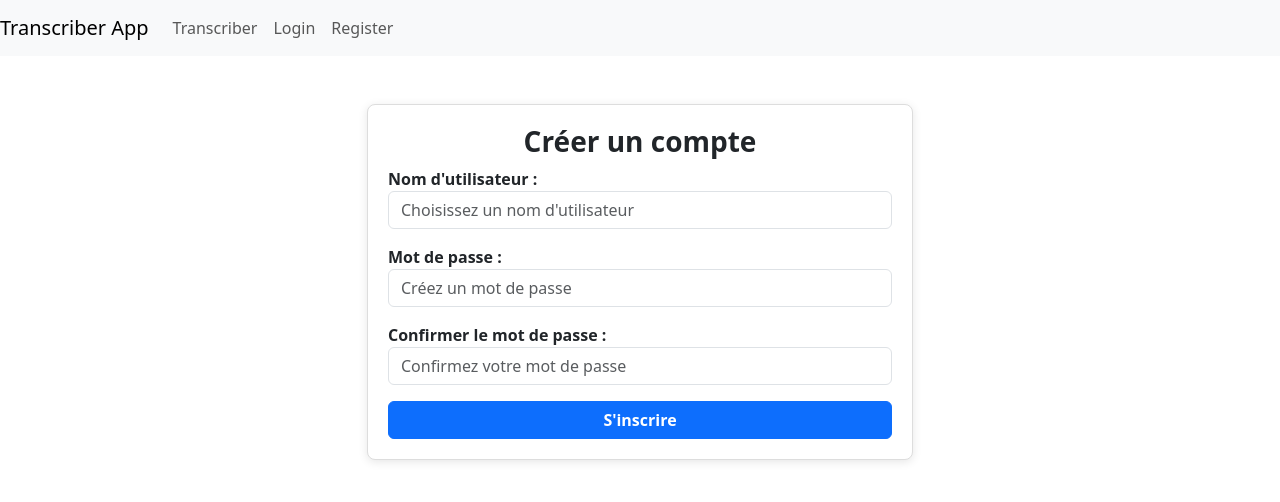
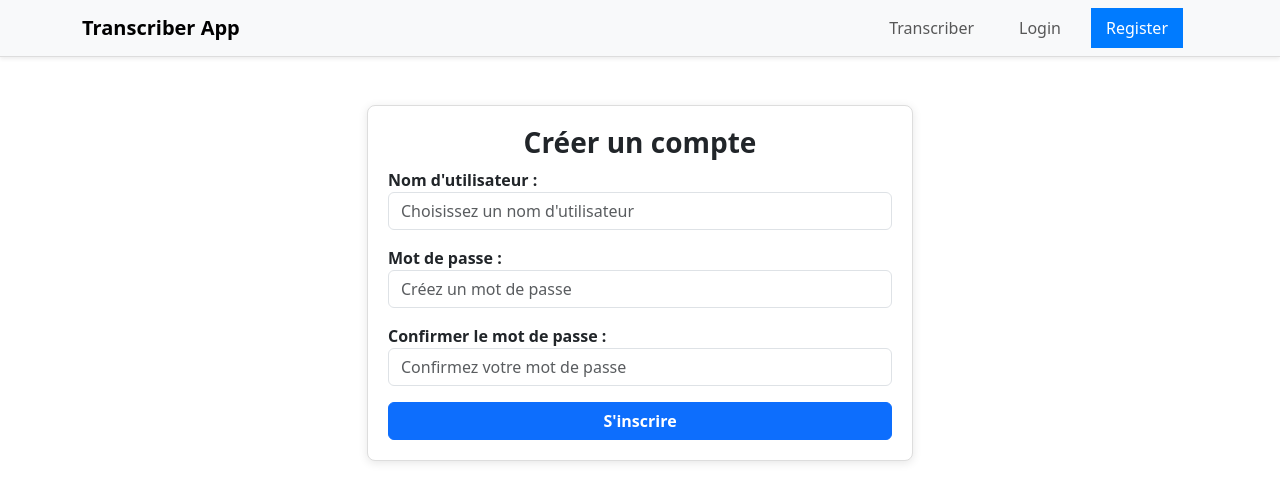
Before and after one commit to Shayan5422/Medical-transcribe, an Angular app in the folder audio-transcriber/: page /register in a window 1280 px wide. Shown: the top 502 px of the page. Built offline with nearby package versions, Linux system fonts and the light colour scheme.

Commit message:
more beautiful

```diff
--- a/audio-transcriber/src/app/app.component.css
+++ b/audio-transcriber/src/app/app.component.css
@@ -0,0 +1,50 @@
+/* اضافه کردن سایه به نوار ناوبری */
+.navbar {
+    border-bottom: 1px solid #ddd;
+  }
+
+  .navbar .navbar-toggler {
+    border-color: #ddd;
+  }
+
+  .navbar-nav .nav-link {
+    font-weight: 500;
+    padding: 8px 15px;
+  }
+
+  .navbar-nav .nav-link.active {
+    background-color: #007bff;
+    color: #fff;
+  }
+
+  .navbar-nav .nav-item {
+    margin-right: 15px;
+  }
+
+  .navbar-nav .nav-link:hover {
+    background-color: #f1f1f1;
+  }
+
+  .navbar-brand {
+    font-weight: bold;
+  }
+
+  .navbar-nav .nav-link.text-muted {
+    font-style: italic;
+    color: #6c757d;
+  }
+
+  .navbar-toggler-icon {
+    background-color: #007bff;
+  }
+
+  /* بهینه‌سازی برای نمایش در موبایل */
+  @media (max-width: 768px) {
+    .navbar-nav {
+      text-align: center;
+    }
+
+    .navbar-nav .nav-item {
+      margin-right: 0;
+    }
+  }
--- a/audio-transcriber/src/app/app.component.html
+++ b/audio-transcriber/src/app/app.component.html
@@ -1,23 +1,29 @@
-<nav class="navbar navbar-expand-lg navbar-light bg-light">
+<nav class="navbar navbar-expand-lg navbar-light bg-light shadow-sm">
+    <div class="container">
       <a class="navbar-brand" href="#">Transcriber App</a>
-    <div class="collapse navbar-collapse">
-      <ul class="navbar-nav mr-auto">
+      <button class="navbar-toggler" type="button" data-bs-toggle="collapse" data-bs-target="#navbarNav" aria-controls="navbarNav" aria-expanded="false" aria-label="Toggle navigation">
+        <span class="navbar-toggler-icon"></span>
+      </button>
+      <div class="collapse navbar-collapse" id="navbarNav">
+        <ul class="navbar-nav ms-auto">
           <li class="nav-item">
-          <a class="nav-link" routerLink="/transcriber">Transcriber</a>
+            <a class="nav-link" routerLink="/transcriber" routerLinkActive="active" aria-current="page">Transcriber</a>
           </li>
           <li class="nav-item" *ngIf="!isAuthenticated">
-          <a class="nav-link" routerLink="/login">Login</a>
+            <a class="nav-link" routerLink="/login" routerLinkActive="active">Login</a>
           </li>
           <li class="nav-item" *ngIf="!isAuthenticated">
-          <a class="nav-link" routerLink="/register">Register</a>
+            <a class="nav-link" routerLink="/register" routerLinkActive="active">Register</a>
           </li>
           <li class="nav-item" *ngIf="isAuthenticated">
             <a class="nav-link" (click)="logout()">Logout</a>
           </li>
           <li class="nav-item" *ngIf="isAuthenticated">
-          <span class="nav-link">Welcome, {{ username }}</span>
+            <span class="nav-link text-muted">Welcome, {{ username }}</span>
           </li>
         </ul>
       </div>
+    </div>
   </nav>
+
   <router-outlet></router-outlet>
--- a/audio-transcriber/src/app/transcriber/transcriber.component.css
+++ b/audio-transcriber/src/app/transcriber/transcriber.component.css
@@ -1,5 +1,3 @@
-/* transcriber.component.css */
-
 /* Styles pour la barre latérale */
 #sidebar {
   height: 100vh;
@@ -9,6 +7,8 @@
   padding-top: 60px;
   overflow-y: auto;
   width: 250px; /* Ajustez la largeur selon vos besoins */
+  background-color: #f8f9fa;
+  border-right: 1px solid #ddd;
 }
 
 main {
@@ -24,7 +24,43 @@ main {
   }
 }
 
-/* Ajustements supplémentaires pour une meilleure apparence */
+/* Styles généraux pour les cartes */
+.card {
+  border: none;
+  border-radius: 10px;
+}
+
+.card-body {
+  padding: 20px;
+}
+
+.card-title {
+  font-size: 1.25rem;
+  font-weight: bold;
+}
+
+.card-text {
+  font-size: 1rem;
+  line-height: 1.5;
+}
+
+/* Boutons */
+.btn {
+  font-weight: 600;
+}
+
+.btn:focus {
+  box-shadow: none;
+}
+
+.w-100 {
+  width: 100%;
+}
+
+.d-flex button {
+  margin-right: 10px;
+}
+
 .nav-link {
   cursor: pointer;
 }
@@ -33,8 +69,18 @@ main {
   background-color: #e9ecef;
 }
 
-.btn-sm {
-  margin-top: 5px;
+.alert {
+  font-weight: bold;
+}
+
+/* Améliorations de l'interface */
+.shadow-sm {
+  box-shadow: 0px 2px 10px rgba(0, 0, 0, 0.1);
+}
+
+/* Marges */
+.mb-4 {
+  margin-bottom: 1.5rem;
 }
 
 .mt-4 {
--- a/audio-transcriber/src/app/transcriber/transcriber.component.html
+++ b/audio-transcriber/src/app/transcriber/transcriber.component.html
@@ -1,4 +1,3 @@
-<!-- src/app/transcriber/transcriber.component.html -->
 <div class="container-fluid">
   <div class="row">
     <!-- Barre latérale pour l'historique des transcriptions -->
@@ -7,7 +6,6 @@
         <h5 class="px-3">Historique des Transcriptions</h5>
         <ul class="nav flex-column">
           <li class="nav-item" *ngFor="let record of history">
-            <!-- Remplacer <a> par <button> -->
             <button class="nav-link btn btn-link text-start" (click)="selectUpload(record.upload_id)">
               <strong>ID :</strong> {{ record.upload_id }}<br>
               <strong>Fichier :</strong> {{ record.filename }}<br>
@@ -26,26 +24,28 @@
       </div>
 
       <!-- Section de téléchargement de fichier -->
-      <div class="card mb-4">
+      <div class="card mb-4 shadow-sm">
         <div class="card-body">
           <h5 class="card-title">Télécharger un Fichier Audio</h5>
           <input type="file" (change)="onFileSelected($event)" accept="audio/*" class="form-control mb-2" />
-          <button class="btn btn-success" (click)="uploadSelectedFile()" [disabled]="!selectedFile || isTranscribing">
+          <button class="btn btn-success w-100" (click)="uploadSelectedFile()" [disabled]="!selectedFile || isTranscribing">
             Télécharger et Transcrire
           </button>
         </div>
       </div>
 
       <!-- Section d'enregistrement audio -->
-      <div class="card mb-4">
+      <div class="card mb-4 shadow-sm">
         <div class="card-body">
           <h5 class="card-title">Enregistrer de l'Audio</h5>
+          <div class="d-flex justify-content-start">
             <button class="btn btn-primary me-2" (click)="startRecording()" [disabled]="isRecording">
               Démarrer l'Enregistrement
             </button>
             <button class="btn btn-danger" (click)="stopRecording()" [disabled]="!isRecording">
               Arrêter l'Enregistrement
             </button>
+          </div>
         </div>
       </div>
 
@@ -55,10 +55,11 @@
       </div>
 
       <!-- Affichage direct de la transcription -->
-      <div class="card mb-4" *ngIf="transcription">
+      <div class="card mb-4 shadow-sm" *ngIf="transcription">
         <div class="card-body">
           <h5 class="card-title">Transcription</h5>
           <p class="card-text">{{ transcription }}</p>
+          <div class="d-flex">
             <button class="btn btn-outline-secondary me-2" (click)="downloadTranscription()">
               Télécharger la Transcription
             </button>
@@ -70,12 +71,14 @@
             </button>
           </div>
         </div>
+      </div>
 
       <!-- Section d'affichage de la transcription sélectionnée depuis l'historique -->
-      <div class="card mb-4" *ngIf="selectedTranscription">
+      <div class="card mb-4 shadow-sm" *ngIf="selectedTranscription">
         <div class="card-body">
           <h5 class="card-title">Transcription Sélectionnée</h5>
           <p class="card-text">{{ selectedTranscription }}</p>
+          <div class="d-flex">
             <button class="btn btn-outline-secondary me-2" (click)="downloadTranscriptionFile(selectedUploadId!)">
               Télécharger la Transcription
             </button>
@@ -87,6 +90,7 @@
             </button>
           </div>
         </div>
+      </div>
     </main>
   </div>
 </div>
```
Lines whose indentation alone changed are shown as unchanged.
